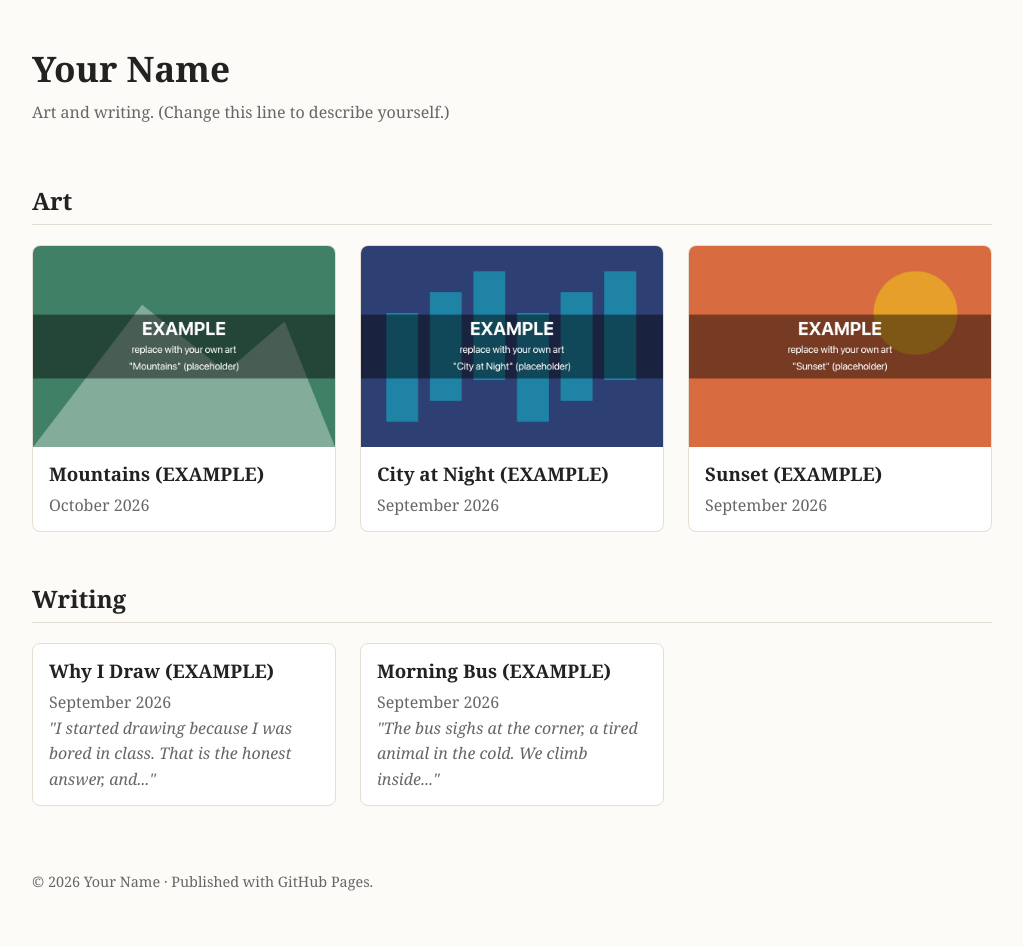
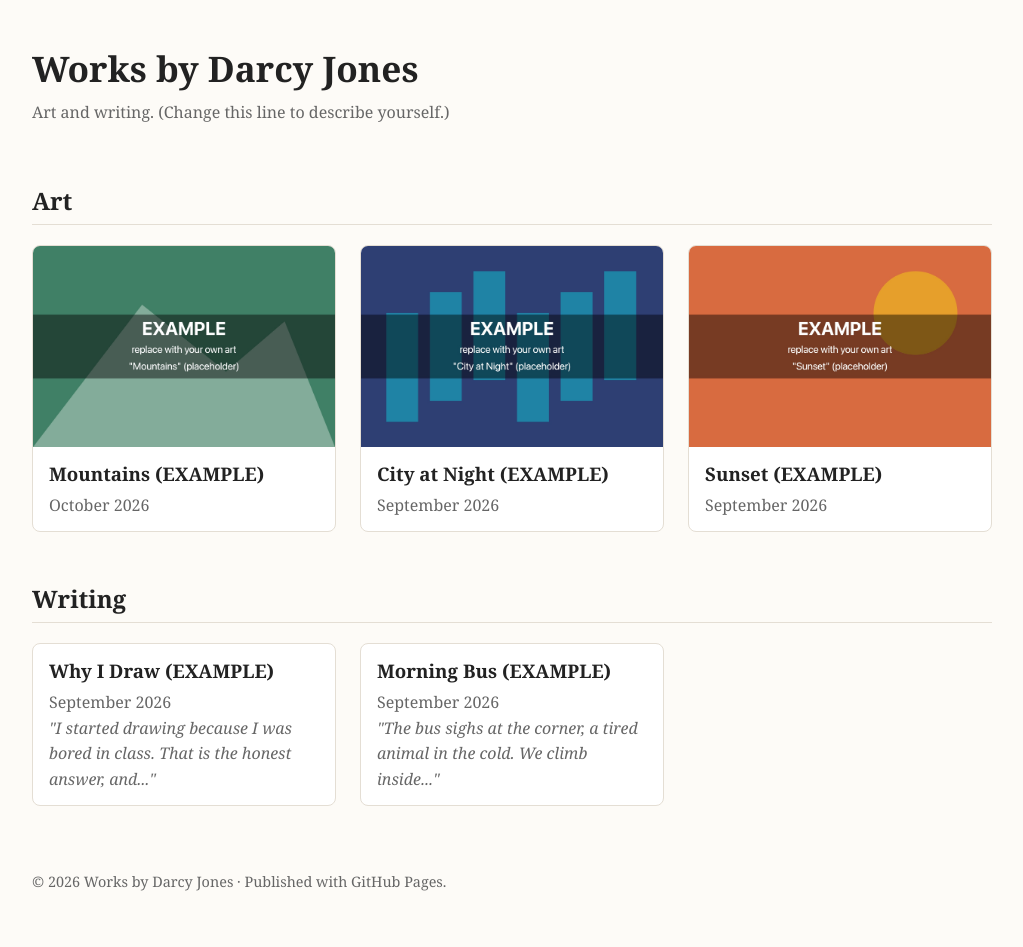
Before and after one commit to DJLiZe/portfolio, a Jekyll site: the page built from index.html, in a window 1280 px wide. Shown: the whole page, without its empty margins (128-1151 px from the left). Built offline with Jekyll 4.4.1, drawn with Linux system fonts in a browser that asks for light colours.

Commit message:
Update _config.yml

```diff
--- a/_config.yml
+++ b/_config.yml
@@ -8,7 +8,7 @@
 # If a value contains ": " (a colon then a space), wrap it in "double quotes".
 
 # Your name, shown at the top of every page.
-title: Your Name
+title: Works by Darcy Jones
 
 # A line about you, shown under your name on the home page.
 description: Art and writing. (Change this line to describe yourself.)
```
